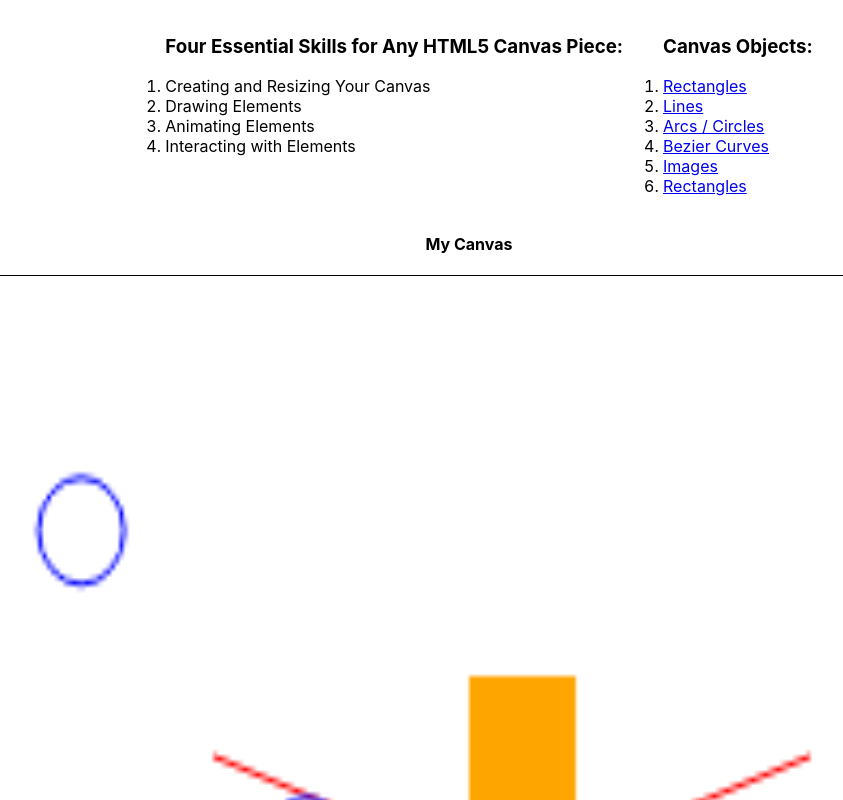
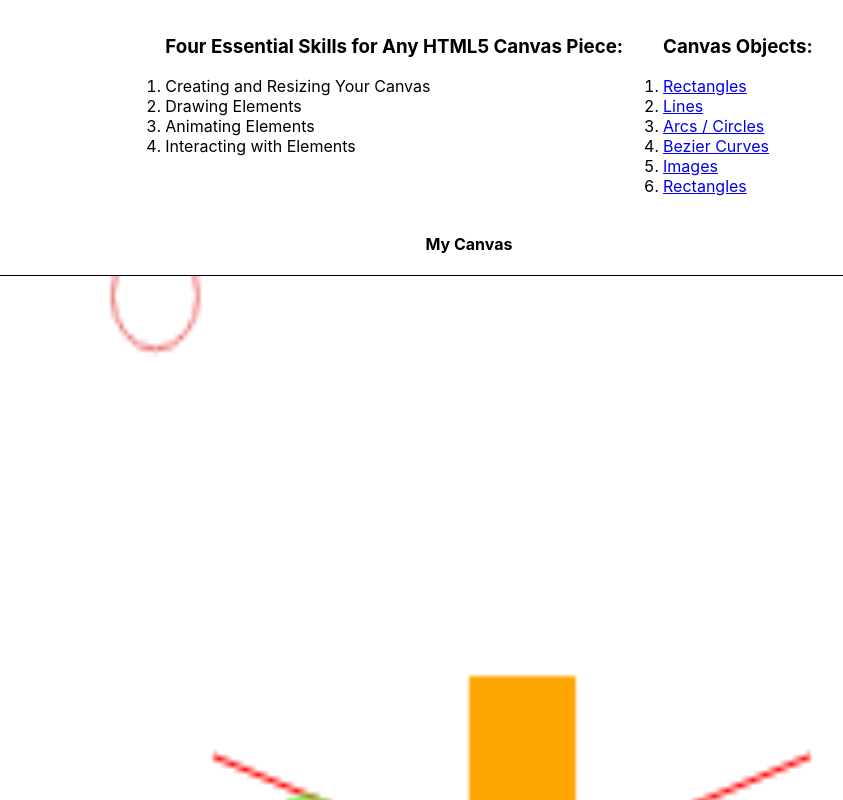
Before and after one commit to kgallagher52/keatongallagher.com, a React app: page / in a window 1280 px wide. Shown: the top 800 px of the page, without its empty margins (171-1014 px from the left). Built offline with nearby package versions, Linux system fonts and the light colour scheme.

Commit message:
Adding random color

```diff
--- a/src/components/Canvas/index.tsx
+++ b/src/components/Canvas/index.tsx
@@ -32,9 +32,11 @@ const Canvas = () => {
     for (var i = 0; i < 3; i++) {
       var x = (Math.random() * window.innerWidth) / 6;
       var y = (Math.random() * window.innerHeight) / 6;
+      const randomColor =
+        "#" + Math.floor(Math.random() * 16777215).toString(16);
       c.beginPath(); // Starts new line
       c.arc(x, y, 10, 0, 6.5, false);
-      c.strokeStyle = "blue";
+      c.strokeStyle = randomColor;
       c.stroke();
     }
   }, []);
```
